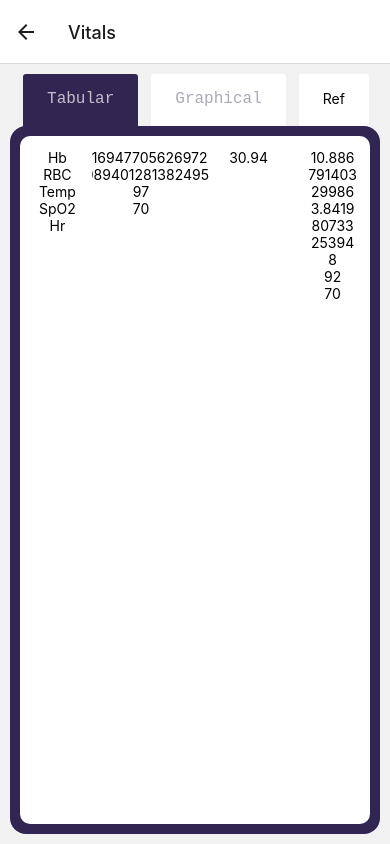
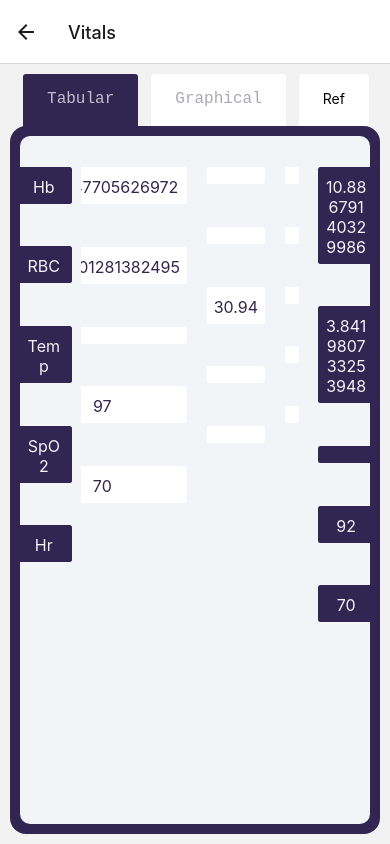
Before and after one commit to naruto4526/MobApp, a React Native app: screen /Vitals in a window 390 px wide. Built offline with nearby package versions, Linux system fonts and the light colour scheme; what react-native-mmkv would draw is missing.

Commit message:
started on reminders

```diff
--- a/app/App.jsx
+++ b/app/App.jsx
@@ -24,6 +24,7 @@ function App() {
         <Stack.Screen name="Track Symptoms" component={Symptoms}/>
         <Stack.Screen name="Step Count" component={StepCount}/>
         <Stack.Screen name="Details" component={DetailsScreen} />
+        <Stack.Screen name="NewReminder" component={DetailsScreen} />
       </Stack.Navigator>
     </NavigationContainer>
   );
--- a/components/display/Display.jsx
+++ b/components/display/Display.jsx
@@ -49,7 +49,7 @@ const Display = ({data,refetch}) => {
       </View>
 
       <View style = {{flex:13,backgroundColor:COLORS.primary,marginTop:-3, borderRadius:16}}>
-        <ScrollView style ={{margin:10,backgroundColor:'white',borderRadius:10,}}>
+        <ScrollView style ={{margin:10,backgroundColor:COLORS.white,borderRadius:10,}}>
           {loading?(<View style = {{marginTop:300}}>
             <ActivityIndicator size = "large" colors = {COLORS.primary}/>
             </View>)
--- a/components/display/tabular/Tabular.jsx
+++ b/components/display/tabular/Tabular.jsx
@@ -1,62 +1,30 @@
 import React from "react";
 import {View,Text, FlatList,TouchableOpacity} from 'react-native';
 import { styles } from "./tabular.styles";
+import { COLORS } from "../../../constants";
 
-const Item = ({item}) => {
+const Item = ({item,type}) => {
 
   return (
-  <View style = {styles.textContainer}>
+  <View style = {styles.textContainer(type)}>
     <TouchableOpacity >
-      <Text style = {styles.textVal}>{item}</Text>
+      <Text style = {styles.textVal(type)}>{item}</Text>
     </TouchableOpacity>
   </View>
   );
 }
 
-const Elem = ({entry,units}) => {
-
-  return(
-    <View style = {styles.rowContainer}>
-    <View style = {{flex:1.3}}>
-      <TouchableOpacity style = {styles.paramContainer}>
-        <Text style = {styles.paramText}>{entry[0]}</Text>
-      </TouchableOpacity>
-    </View>
-    <View style = {{flex:4}}>
-      <FlatList
-            data = {[...entry[1].slice(0,-1)]}
-            renderItem={({item}) => <Item item = {item}/>}
-            horizontal = {true}
-            keyExtractor={(item,index) => index}
-            showsHorizontalScrollIndicator = {false}
-            inverted = {true}
-        />
-    </View>
-    <View style = {{flex:1}}>
-      <TouchableOpacity>
-      <Text>{units}</Text>
-      </TouchableOpacity>
-    </View>
-    </View>
-  );
-};
-
-
 const Column = ({data, type}) => {
   return (
   <View style = {styles.column}>
     {data.map( (item,index) =>
-      (<Text style = {{textAlign:'center'}} key = {index}>{item}</Text>)
+      (<Item item = {item} key = {index} type = {type}/>)
     )}
   </View>
   );
 }
 
-
-
-
 const Tabular = ({data}) => {
-
   let Data = Object.entries(data);
   let usefulData = [];
   let temp = [];
@@ -71,8 +39,6 @@ const Tabular = ({data}) => {
     index++;
     usefulData.push(temp);
   }
-  //console.log(usefulData);
-
 
   return (
     <View style = {styles.container}>
@@ -89,7 +55,7 @@ const Tabular = ({data}) => {
         />
       </View>
       <View style = {{flex:1}}>
-      <Column data = {usefulData.at(-1)} type = "title" />
+      <Column data = {usefulData.at(-1)} type = "units" />
       </View>
     </View>
   );
--- a/components/display/tabular/tabular.styles.js
+++ b/components/display/tabular/tabular.styles.js
@@ -4,45 +4,30 @@ import { COLORS,SIZES,SHADOWS } from "../../../constants";
 const styles = StyleSheet.create({
   container: {
     flex:1,
-    margin:SIZES.small/4,
+    margin:0,
+    marginLeft:-14,
+    marginRight:-14,
     flexDirection:'row',
     alignContent: 'center',
+
   },
-  textContainer: {
-    margin:SIZES.small/5,
-    padding:2,
-    ...SHADOWS.medium,
-    shadowColor: COLORS.white,
-  },
-  textVal: {
-    fontSize:SIZES.large,
+  textContainer: (type) => ({
+    padding:5,
+    borderColor:COLORS.gray2,
+    marginTop:SIZES.xxLarge/1.5,
+    marginBottom:SIZES.xxLarge/1.5,
+    backgroundColor: (type !=="value")?COLORS.primary:'white',
+    borderRadius:SIZES.xSmall/4,
+  }),
+  textVal: (type) => ({
+    fontSize:SIZES.medium,
+    textAlign:'center',
     padding:2,
     paddingTop:5,
     //font family
-    color:"#29294d",
-  },
-  rowContainer: {
-    flex:1,
-    flexDirection:'row',
-    justifyContent:'space-between',
-    margin:SIZES.xSmall,
-    marginBottom:SIZES.xLarge,
-  },
-  paramContainer: {
-    padding:SIZES.small,
-    backgroundColor:COLORS.primary,
-    flexDirection:'row',
-    borderRadius:SIZES.small/4,
-    ...SHADOWS.medium,
-    shadowColor: COLORS.white,
-    justifyContent:'center',
-    marginRight:SIZES.small/2,
-  },
-  paramText: {
-    fontFamily: "monospace",
-    fontSize: SIZES.medium,
-    color: "#C3BFCC",
-  },
+    color:(type !== "value")? COLORS.white: COLORS.primary,
+
+  }),
   column:{
     flex:1,
     margin:SIZES.xSmall,
--- a/components/reminders/Reminders.jsx
+++ b/components/reminders/Reminders.jsx
@@ -14,7 +14,7 @@ const Item = ({item,handlePress}) => {
   );
 };
 
-const Reminders = () => {
+const Reminders = ({navigation}) => {
   const [data,setData] = useState(0);
   const [modalVisible, setModalVisible] = useState(false);
   const [modalOpened,setModalOpened] = useState(0);
--- a/components/reminders/modal.jsx
+++ b/components/reminders/modal.jsx
@@ -1,5 +1,5 @@
 import React, {useState} from 'react';
-import {Text, Button,Pressable, View, ScrollView, TextInput,FlatList, TouchableOpacity} from 'react-native';
+import {Text, Button, View, TextInput,TouchableOpacity} from 'react-native';
 import { saveEvent } from "../../hook/saveEvent";
 import {styles} from './modal.styles';
 import DateTimePickerModal from "react-native-modal-datetime-picker";
@@ -118,8 +118,8 @@ const Popup = ({setModalVisible,onSave,hashObj}) => {
                     hashCode:uuid(),
                   }
                   saveEvent(hashObj).then( () => {
-                    onSave();
-                    setModalVisible(false);
+                    onSave();  //for updating the list on reminders view
+                    setModalVisible(false);  //for returnin to the reminders view
                   })
                   }}>
                 <Text style={styles.textStyle}>Save</Text>
```
